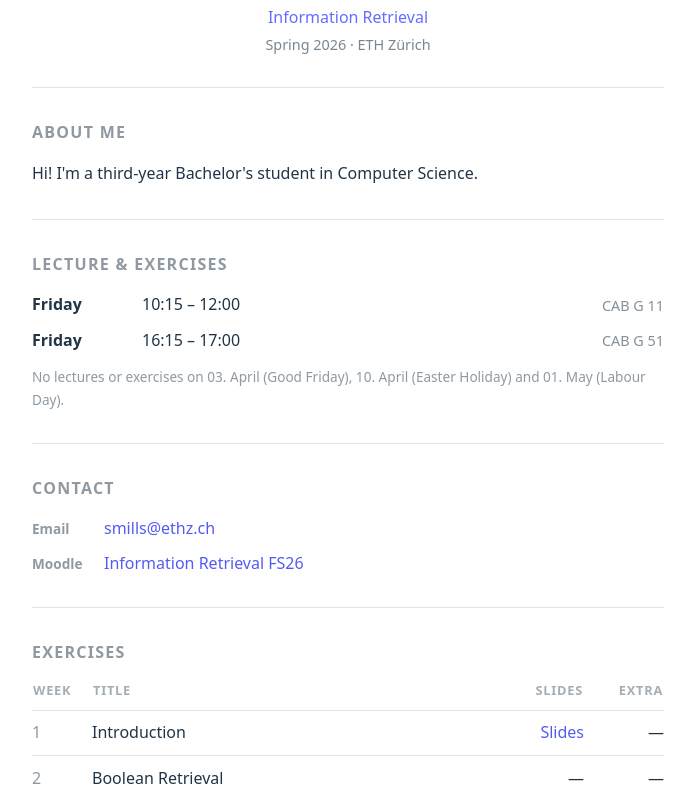
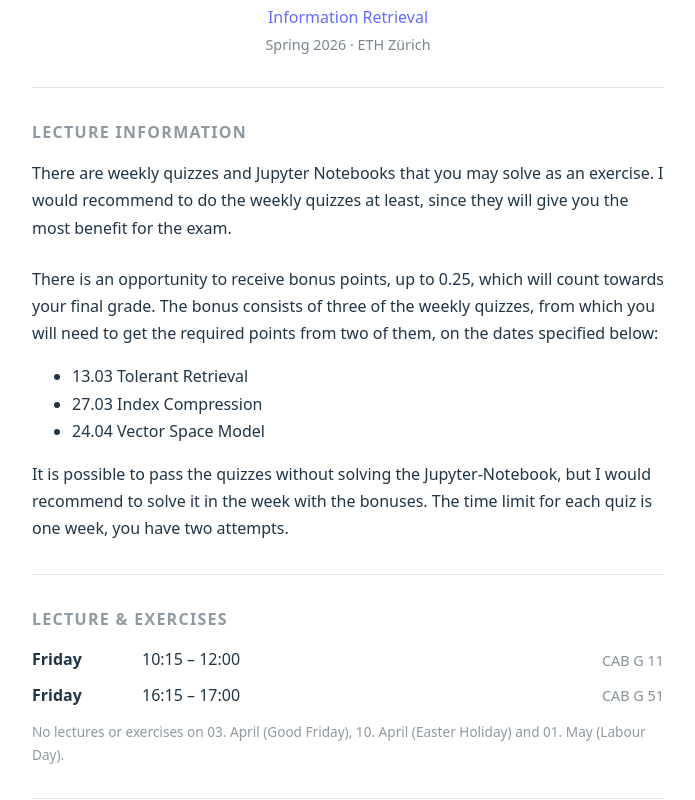
Before and after one commit to Azyrma/infret_website, a React (Vite) app: page / in a window 1280 px wide. Shown: the part 220-1020 px from the top of the page, without its empty margins (292-987 px from the left). Built offline with nearby package versions, Linux system fonts and the light colour scheme.

Commit message:
added week 1 and 2

```diff
--- a/index.html
+++ b/index.html
@@ -3,7 +3,7 @@
   <head>
     <meta charset="UTF-8" />
     <meta name="viewport" content="width=device-width, initial-scale=1.0" />
-    <title>infret</title>
+    <title>Information Retrieval FS26</title>
   </head>
   <body>
     <div id="root"></div>
--- a/src/App.tsx
+++ b/src/App.tsx
@@ -1,4 +1,6 @@
 import './App.css'
+import infretWeek1 from './assets/infret_week1.pdf'
+import infretWeek2 from './assets/infret_week2.pdf'
 
 function App() {
   return (
@@ -11,11 +13,31 @@
         <p className="semester">Spring 2026 · ETH Zürich</p>
       </section>
 
-      {/* About */}
+      {/* About
       <section className="card">
         <h2>About Me</h2>
         <p>
-          Hi! I'm a third-year Bachelor's student in Computer Science.
+          Hi! I'm a third-year Bachelor's student in Computer Science. Currently working as a TA in Information Retrieval
+        </p>
+      </section> */}
+
+      {/* Lecture */}
+      <section className="card">
+        <h2>Lecture Information</h2>
+        <p>
+          There are weekly quizzes and Jupyter Notebooks that you may solve as an exercise. I would recommend to do the weekly quizzes at least, since they will give you the most benefit for the exam.
+        </p>
+        <br></br>
+        <p>
+          There is an opportunity to receive bonus points, up to 0.25, which will count towards your final grade. The bonus consists of three of the weekly quizzes, from which you will need to get the required points from two of them, on the dates specified below:
+          <ul>
+            <li> 13.03 Tolerant Retrieval </li>
+            <li> 27.03 Index Compression </li>
+            <li> 24.04 Vector Space Model </li>
+          </ul>
+
+
+          It is possible to pass the quizzes without solving the Jupyter-Notebook, but I would recommend to solve it in the week with the bonuses. The time limit for each quiz is one week, you have two attempts.
         </p>
       </section>
 
@@ -70,14 +92,14 @@
             <tr>
               <td>1</td>
               <td>Introduction</td>
-              <td><a href="#">Slides</a></td>
-              <td>—</td>
+              <td><a href={infretWeek1}>Slides</a></td>
+              <td><a href={"https://create.kahoot.it/share/information-retrieval-introduction/4e5bc650-e58a-402b-9a63-55bd99ed6496"}>Kahoot</a></td>
             </tr>
             <tr>
               <td>2</td>
               <td>Boolean Retrieval</td>
-              <td>—</td>
-              <td>—</td>
+              <td><a href={infretWeek2}>Slides</a></td>
+              <td><a href={"https://create.kahoot.it/share/ir-week-ii-boolean-retrieval/b04521d6-eedd-46c2-8e91-959ee741809f"}>Kahoot</a></td>
             </tr>
             <tr>
               <td>3</td>
```
Also changed, not shown: 2 other files (tests, documents, lock files or other folders).
